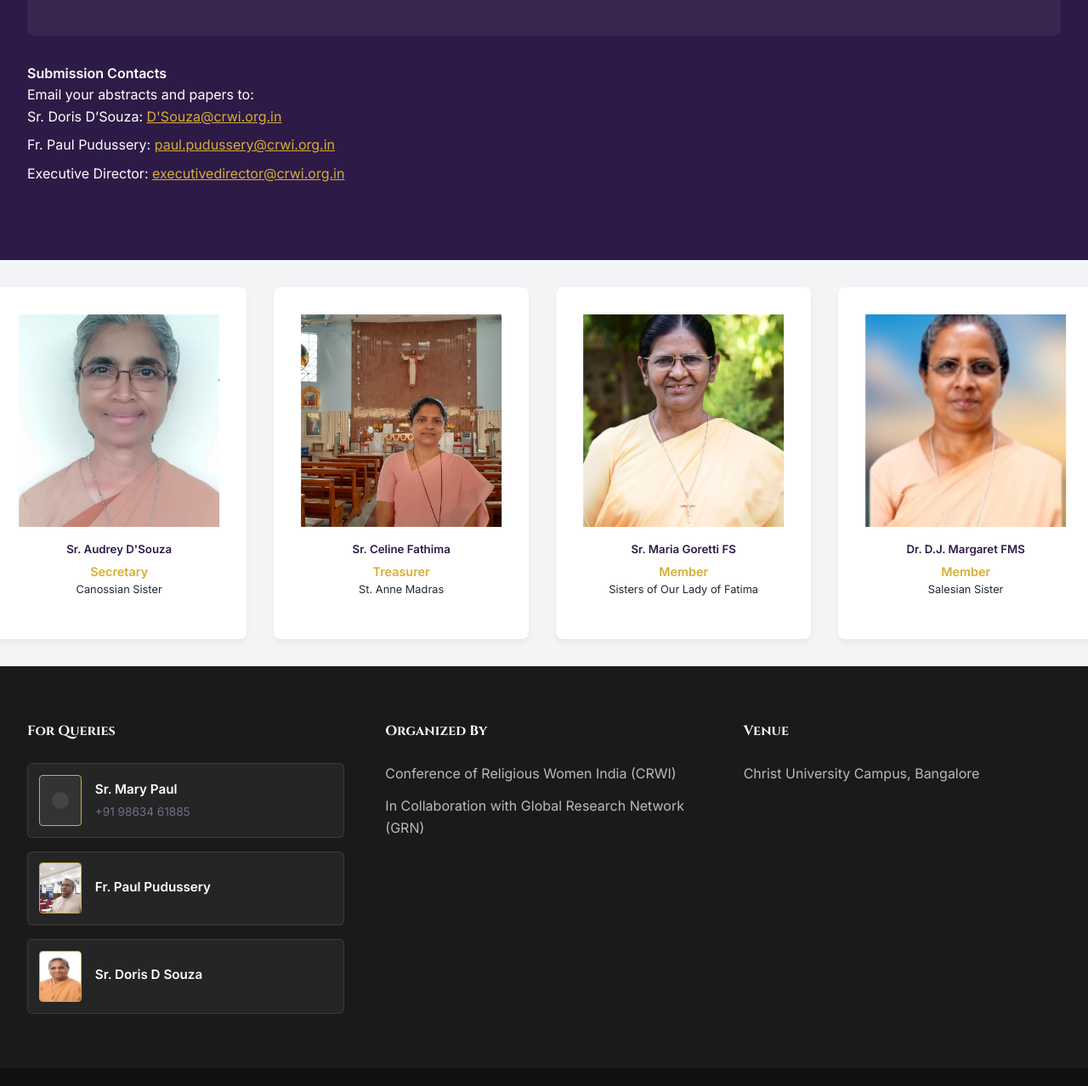
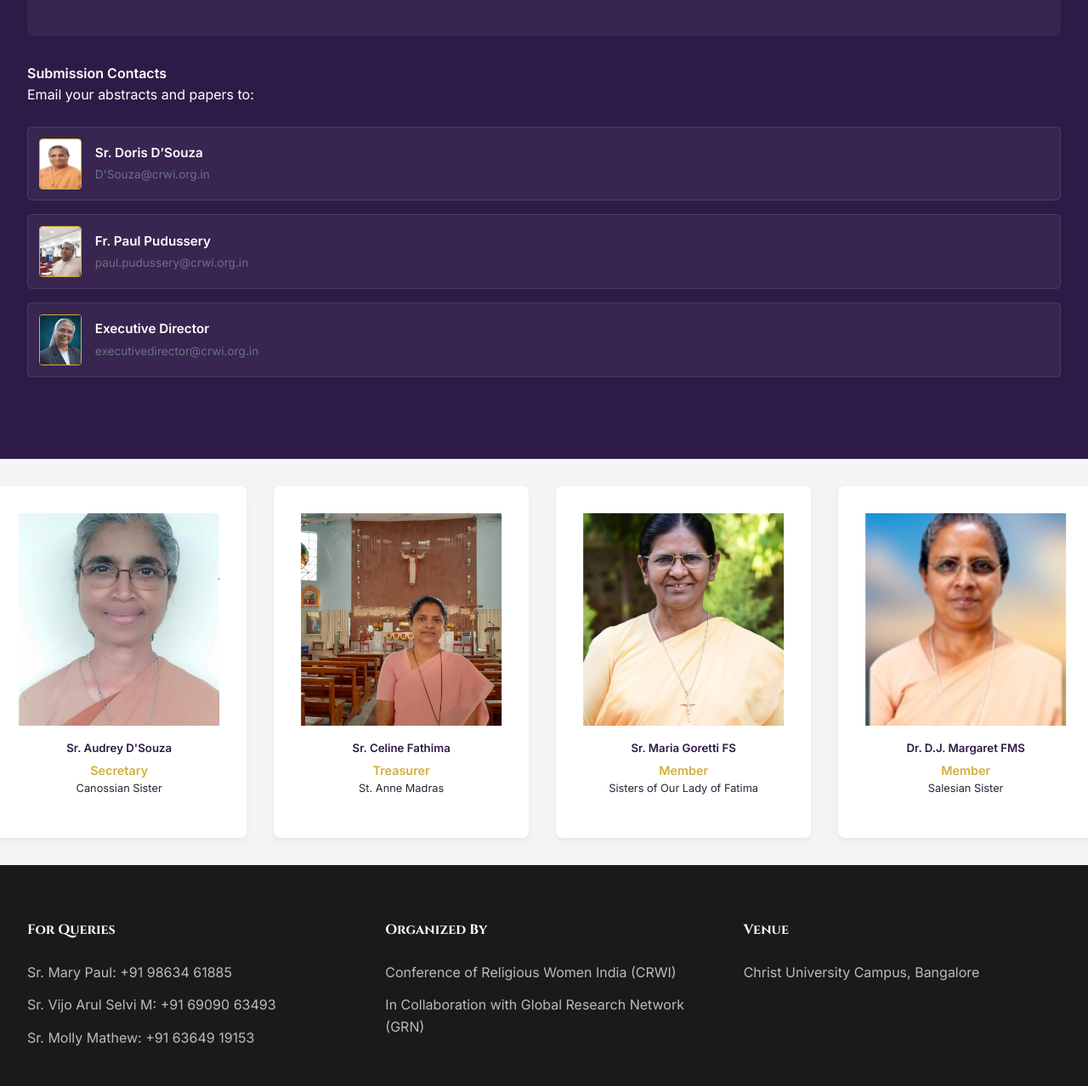
Before and after one commit to Jomitm/crwisymposium, a plain HTML site: page index.html in a window 1280 px wide. Shown: the part 7927-9205 px from the top of the page at 85% size. Drawn offline with nearby package versions, Linux system fonts and the light colour scheme; a web font is replaced by a local one.

Commit message:
Fix: Move photo contacts to Submission section

```diff
--- a/index.html
+++ b/index.html
@@ -514,14 +514,39 @@
 
                 <div class="contacts">
                     <h4>Submission Contacts</h4>
-                    <p>Email your abstracts and papers to:</p>
-                    <ul class="email-list">
-                        <li>Sr. Doris D’Souza: <a href="mailto:D'Souza@crwi.org.in">D'Souza@crwi.org.in</a></li>
-                        <li>Fr. Paul Pudussery: <a
-                                href="mailto:paul.pudussery@crwi.org.in">paul.pudussery@crwi.org.in</a></li>
-                        <li>Executive Director: <a
-                                href="mailto:executivedirector@crwi.org.in">executivedirector@crwi.org.in</a></li>
-                    </ul>
+                    <p style="margin-bottom: 1.5rem;">Email your abstracts and papers to:</p>
+
+                    <div class="contact-card-small">
+                        <img src="images/Contacts/Sr. Doris D Souza.jpg" alt="Sr. Doris D Souza" class="contact-avatar">
+                        <div class="contact-details">
+                            <p class="contact-name">Sr. Doris D’Souza</p>
+                            <p class="contact-phone"><a href="mailto:D'Souza@crwi.org.in"
+                                    style="font-size: 0.85rem; text-decoration: none; color: inherit;">D'Souza@crwi.org.in</a>
+                            </p>
+                        </div>
+                    </div>
+
+                    <div class="contact-card-small">
+                        <img src="images/Contacts/Fr. Paul Pudussery.jpeg" alt="Fr. Paul Pudussery"
+                            class="contact-avatar">
+                        <div class="contact-details">
+                            <p class="contact-name">Fr. Paul Pudussery</p>
+                            <p class="contact-phone"><a href="mailto:paul.pudussery@crwi.org.in"
+                                    style="font-size: 0.85rem; text-decoration: none; color: inherit;">paul.pudussery@crwi.org.in</a>
+                            </p>
+                        </div>
+                    </div>
+
+                    <div class="contact-card-small">
+                        <img src="images/Leaders/Sr. Molly Mathew MSMHC.png" alt="Sr. Molly Mathew MSMHC"
+                            class="contact-avatar">
+                        <div class="contact-details">
+                            <p class="contact-name">Executive Director</p>
+                            <p class="contact-phone"><a href="mailto:executivedirector@crwi.org.in"
+                                    style="font-size: 0.85rem; text-decoration: none; color: inherit;">executivedirector@crwi.org.in</a>
+                            </p>
+                        </div>
+                    </div>
                 </div>
             </div>
         </div>
@@ -655,28 +680,9 @@
         <div class="container footer-content">
             <div class="col">
                 <h4>For Queries</h4>
-
-                <div class="contact-card-small">
-                    <div class="contact-avatar-placeholder"></div>
-                    <div class="contact-details">
-                         <p class="contact-name">Sr. Mary Paul</p>
-                         <p class="contact-phone">+91 98634 61885</p>
-                    </div>
-                </div>
-
-                <div class="contact-card-small">
-                    <img src="images/Contacts/Fr. Paul Pudussery.jpeg" alt="Fr. Paul Pudussery" class="contact-avatar">
-                    <div class="contact-details">
-                         <p class="contact-name">Fr. Paul Pudussery</p>
-                    </div>
-                </div>
-
-                <div class="contact-card-small">
-                    <img src="images/Contacts/Sr. Doris D Souza.jpg" alt="Sr. Doris D Souza" class="contact-avatar">
-                    <div class="contact-details">
-                         <p class="contact-name">Sr. Doris D Souza</p>
-                    </div>
-                </div>
+                <p>Sr. Mary Paul: +91 98634 61885</p>
+                <p>Sr. Vijo Arul Selvi M: +91 69090 63493</p>
+                <p>Sr. Molly Mathew: +91 63649 19153</p>
             </div>
             <div class="col">
                 <h4>Organized By</h4>
```
